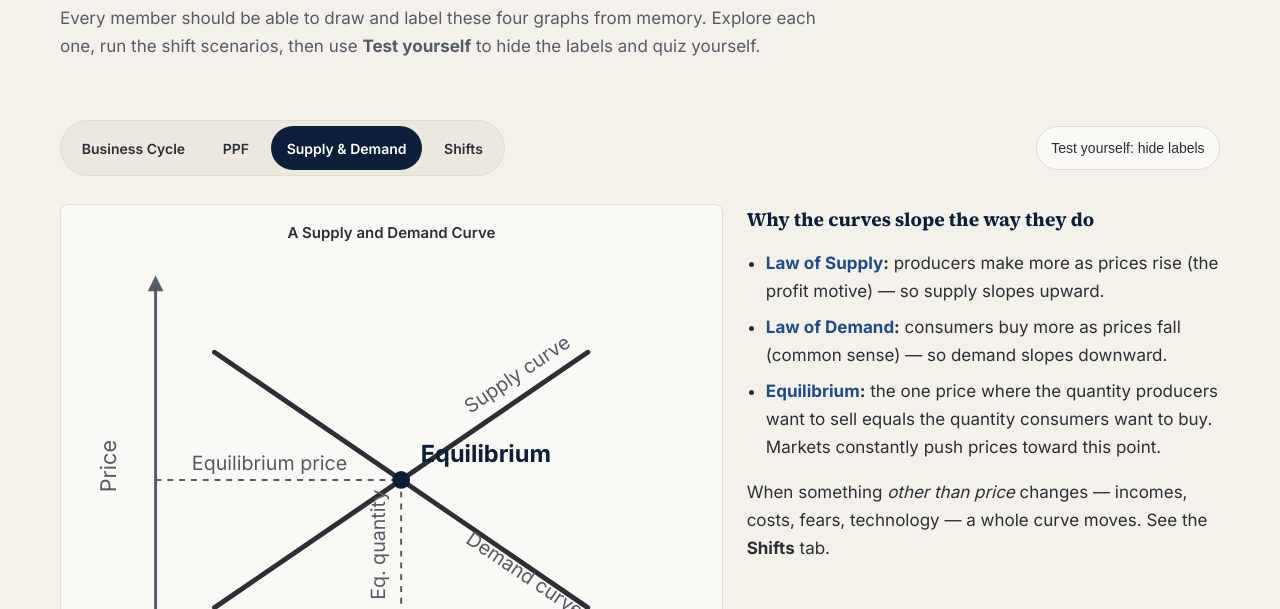
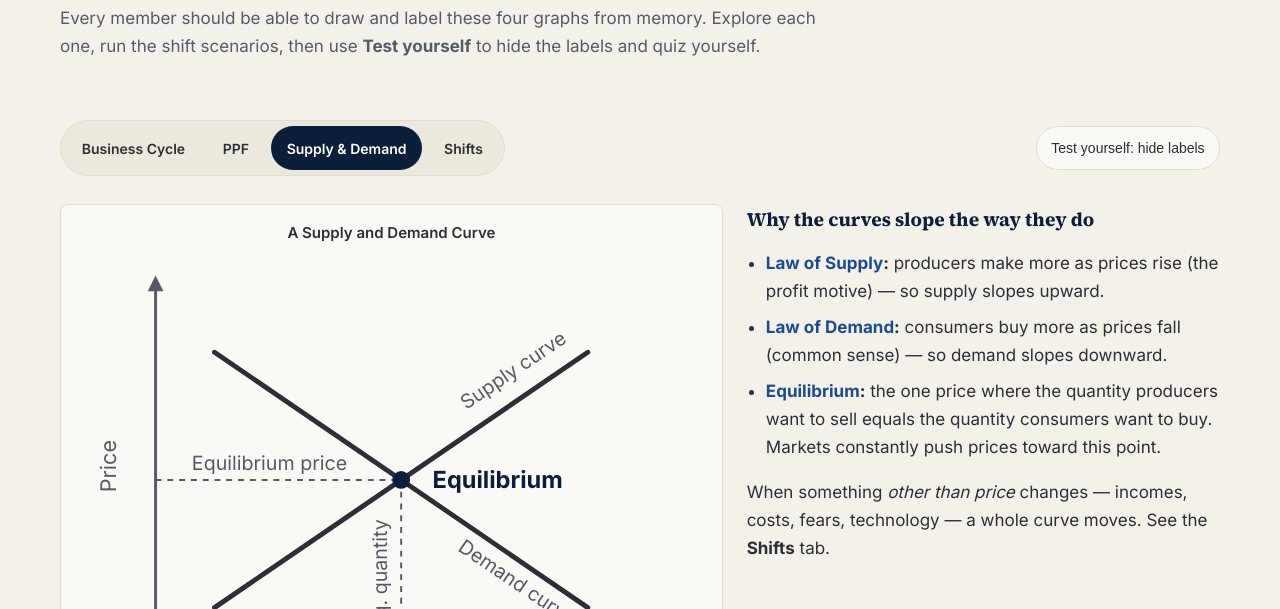
Before and after one commit to mbatson27-tech/financial-lit-club, a website: page graphs.html in a window 1280 px wide. Both pictures are taken after a click on the tab "Supply & Demand". Shown: the part 191-800 px from the top of the page. Drawn offline with Linux system fonts and the light colour scheme.

Commit message:
Graphs: move labels off curves, axes and arrows
Supply & Demand: Equilibrium, Eq. quantity and Demand curve labels no longer sit on the lines.
Shifts (contraction): D2 label clears the price axis.
PPF: B label moves below its point so it is not squeezed between frontiers.
Business cycle: shorten arrow tails so they don't crowd their labels.

Co-Authored-By: Claude Opus 5.5 <noreply@anthropic.com>
Claude-Session: https://claude.ai/code/session_01SrGw7pCQtNDafNAm6NS2i7

```diff
--- a/graphs.html
+++ b/graphs.html
@@ -92,10 +92,10 @@
             <text class="lbl qz" x="100" y="82" text-anchor="middle">Peak</text>
             <text class="lbl qz" x="240" y="28" text-anchor="middle">Peak</text>
             <text class="lbl qz" x="160" y="180" text-anchor="middle">Trough</text>
-            <line class="shift qz" x1="104" y1="178" x2="126" y2="140"/>
+            <line class="shift qz" x1="110" y1="168" x2="126" y2="140"/>
             <polygon class="shift-head qz" points="128,136 120,132 120,140" transform="rotate(-60 128 136)"/>
             <text class="lbl-sm qz" x="82" y="190" text-anchor="middle">Contraction</text>
-            <line class="shift qz" x1="238" y1="154" x2="216" y2="112"/>
+            <line class="shift qz" x1="233" y1="145" x2="216" y2="112"/>
             <polygon class="shift-head qz" points="214,108 206,104 206,112" transform="rotate(-118 214 108)"/>
             <text class="lbl-sm qz" x="252" y="166" text-anchor="middle">Expansion</text>
           </svg>
@@ -144,7 +144,7 @@
             <circle class="dot" cx="254" cy="164" r="4"/>
             <circle class="dot-old" cx="140" cy="135" r="4"/>
             <circle class="dot-old" cx="283" cy="85" r="4"/>
-            <text class="lbl qz" x="104" y="40">B</text>
+            <text class="lbl qz" x="103" y="63">B</text>
             <text class="lbl qz" x="210" y="87">D</text>
             <text class="lbl qz" x="262" y="158">C</text>
             <text class="lbl qz" x="148" y="130">A</text>
@@ -181,14 +181,14 @@
             <text class="lbl-muted" x="303" y="216" text-anchor="end">Quantity</text>
             <line class="curve" x1="70" y1="180" x2="260" y2="50"/>
             <line class="curve" x1="70" y1="50" x2="260" y2="180"/>
-            <text class="lbl-sm qz" x="226" y="64" text-anchor="middle" transform="rotate(-34 226 64)">Supply curve</text>
-            <text class="lbl-sm qz" x="226" y="166" text-anchor="middle" transform="rotate(34 226 166)">Demand curve</text>
+            <text class="lbl-sm qz" x="224" y="62" text-anchor="middle" transform="rotate(-34 224 62)">Supply curve</text>
+            <text class="lbl-sm qz" x="222" y="170" text-anchor="middle" transform="rotate(34 222 170)">Demand curve</text>
             <line class="guide" x1="40" y1="115" x2="165" y2="115"/>
             <line class="guide" x1="165" y1="115" x2="165" y2="195"/>
             <circle class="dot" cx="165" cy="115" r="4.5"/>
-            <text class="lbl-accent qz" x="175" y="106">Equilibrium</text>
+            <text class="lbl-accent qz" x="181" y="119">Equilibrium</text>
             <text class="lbl-sm qz" x="98" y="110" text-anchor="middle">Equilibrium price</text>
-            <text class="lbl-sm qz" x="157" y="148" text-anchor="middle" transform="rotate(-90 157 148)">Eq. quantity</text>
+            <text class="lbl-sm qz" x="158" y="163" text-anchor="middle" transform="rotate(-90 158 163)">Eq. quantity</text>
           </svg>
           <div class="graph-caption qz">Equilibrium: where supply meets demand sets the market price and quantity.</div>
         </div>
--- a/js/graphs.js
+++ b/js/graphs.js
@@ -123,7 +123,7 @@
       move: "d",
       to: [40, 72, 218, 193],
       eqTo: [143, 130],
-      newLbl: { x: 46, y: 64, text: "D₂" },
+      newLbl: { x: 56, y: 64, text: "D₂" },
       arrow: { x1: 138, y1: 70, x2: 112, y2: 70, dir: "left" },
       caption: "Demand shifts left (P₁→P₂, Q₁→Q₂).",
       table: { gdp: "down", unemp: "up", infl: "down" },
```
